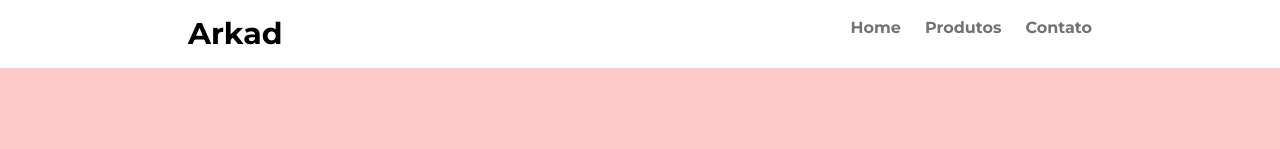
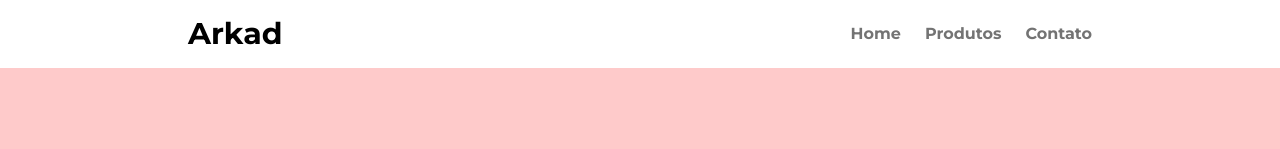
Before and after one commit to KaicMachado/Arkad, a React (Vite) app: page / in a window 1280 px wide. Shown: the top 149 px of the page. Built offline with nearby package versions, Linux system fonts and the light colour scheme.

Commit message:
alinhado nav-bar ao centro

```diff
--- a/src/Components/Header.jsx
+++ b/src/Components/Header.jsx
@@ -2,7 +2,7 @@ import React from "react";
 
 const Header = () => {
  return (
-  <nav className="w-3/4 mx-auto flex justify-center sm:justify-between py-4 px-7">
+  <nav className="w-3/4 mx-auto flex justify-center items-center sm:justify-between py-4 px-7">
    <h1 className="text-3xl font-bold">Arkad</h1>
    <ul className="hidden sm:flex gap-6 font-semibold text-neutral-500">
     <li>
```
